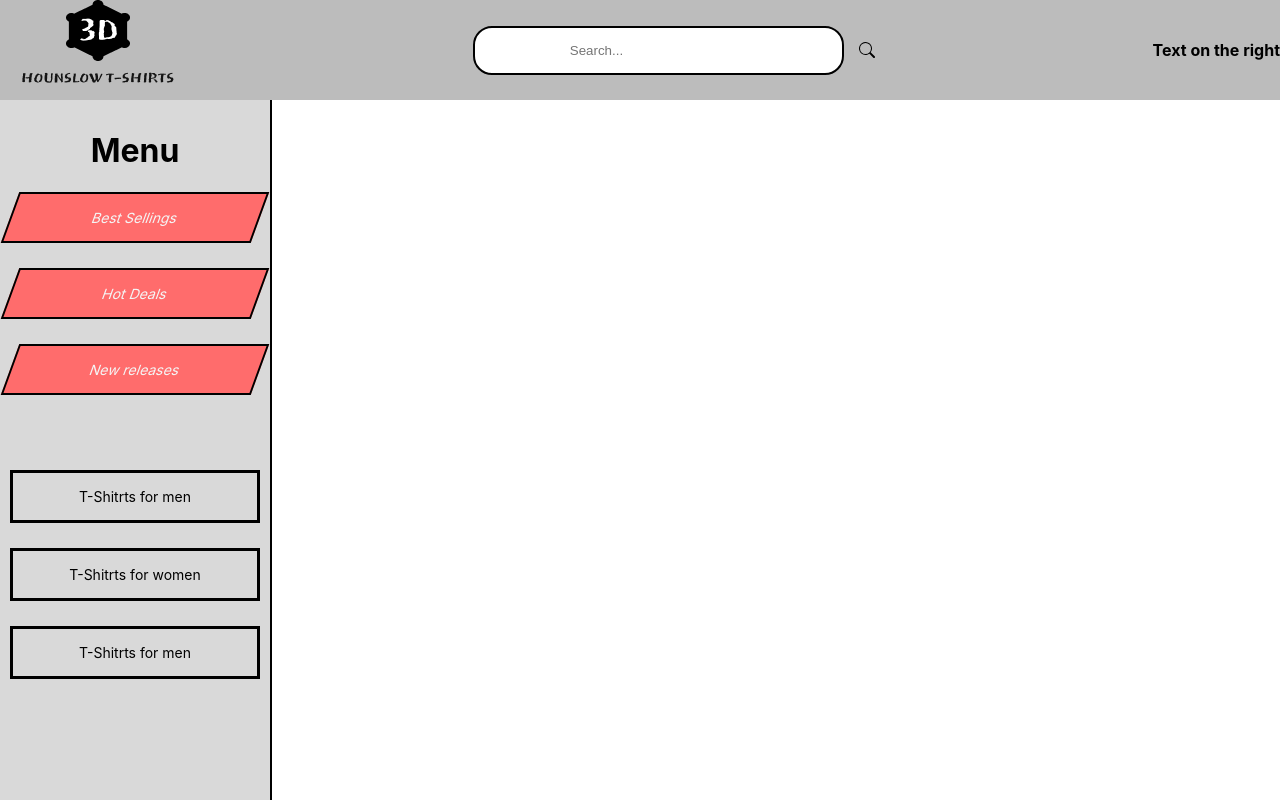
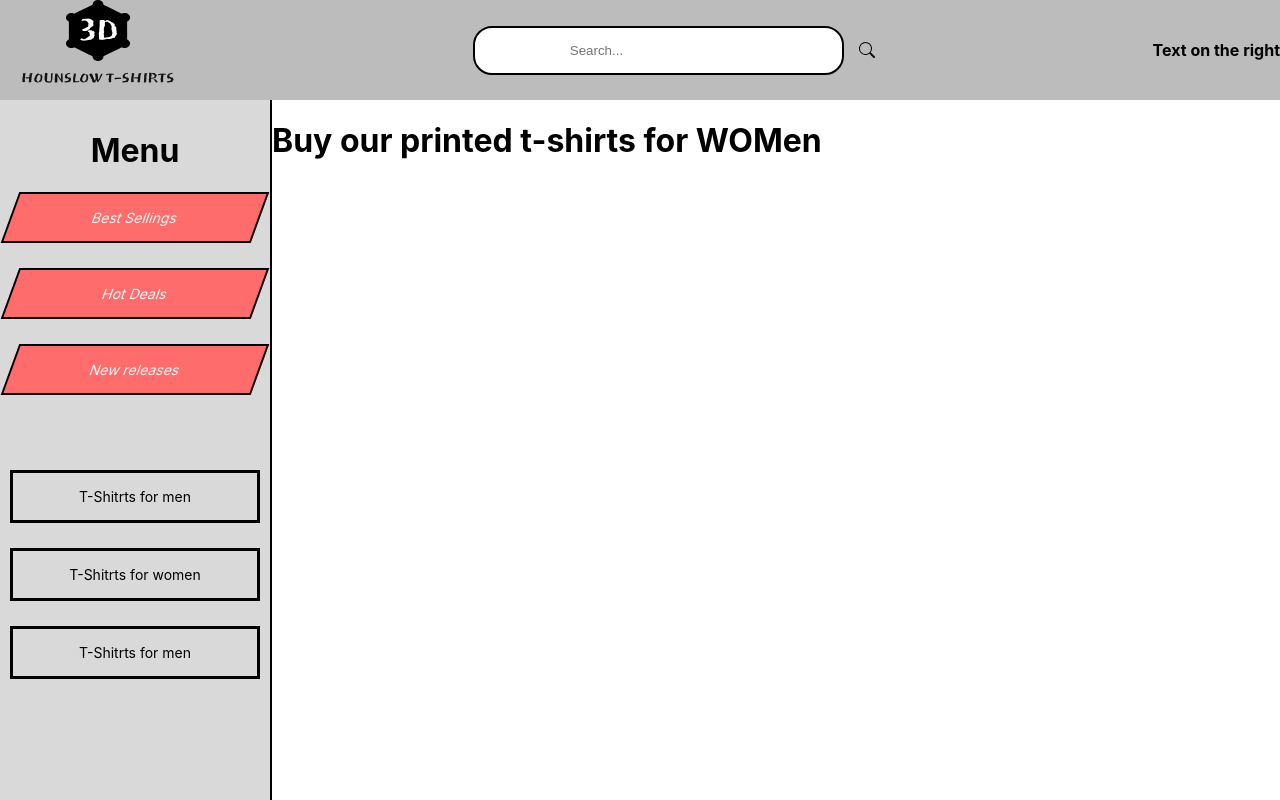
Before and after one commit to Nikiden6/hounslow-t-shirts-v3, a React (Create React App) app: page /t-shirts-for-women in a window 1280 px wide. Shown: the top 800 px of the page. Built offline with nearby package versions, Linux system fonts and the light colour scheme.

Commit message:
Improvements #added div

```diff
--- a/package.json
+++ b/package.json
@@ -11,7 +11,7 @@
     "react-dom": "^18.2.0",
     "react-icons": "^4.8.0",
     "react-router-dom": "^6.11.2",
-    "react-scripts": "5.0.1",
+    "react-scripts": "^2.1.3",
     "web-vitals": "^2.1.4"
   },
   "scripts": {
--- a/src/App.css
+++ b/src/App.css
@@ -1,38 +1,4 @@
-.App {
-  text-align: center;
+.MainSection{
+  display: flex;
+
 }
-
-.App-logo {
-  height: 40vmin;
-  pointer-events: none;
-}
-
-@media (prefers-reduced-motion: no-preference) {
-  .App-logo {
-    animation: App-logo-spin infinite 20s linear;
-  }
-}
-
-.App-header {
-  background-color: #282c34;
-  min-height: 100vh;
-  display: flex;
-  flex-direction: column;
-  align-items: center;
-  justify-content: center;
-  font-size: calc(10px + 2vmin);
-  color: white;
-}
-
-.App-link {
-  color: #61dafb;
-}
-
-@keyframes App-logo-spin {
-  from {
-    transform: rotate(0deg);
-  }
-  to {
-    transform: rotate(360deg);
-  }
-}
--- a/src/App.js
+++ b/src/App.js
@@ -11,6 +11,7 @@ import TShirtsForMen from './Pages/TShirtsForMen.js'
 import TShirtsForWomen from './Pages/TShirtsForWomen.js'
 import TShirtsForKids from './Pages/TShirtsForKids.js'
 import Contact from './Pages/Contact.js';
+import  './App.css'
 
 
 function App() {
@@ -18,6 +19,7 @@ function App() {
 
     <Router>
       <Header />
+      <div className='MainSection'>
         <Navbar />
         <Routes>
           <Route path="/home" element={<Home />} />
@@ -28,8 +30,11 @@ function App() {
           <Route path="/t-shirts-for-women" element={<TShirtsForWomen />} />
           <Route path="/t-shirts-for-kids" element={<TShirtsForKids />} />
           <Route path="/contact" element={<Contact />} />
+
         </Routes>
+      </div>
       <Footer />
+
     </Router>
   );
 }
--- a/src/Components/Header.css
+++ b/src/Components/Header.css
@@ -1,4 +1,4 @@
-header {
+.HeaderSection {
     display: flex;
     align-items: center;
     justify-content: space-between;
--- a/src/Components/Header.js
+++ b/src/Components/Header.js
@@ -7,7 +7,7 @@ import * as BsIcons from "react-icons/bs"
 
 const Header = () => {
     return (
-      <header>
+      <header className='HeaderSection'>
           <Link to = '/home'>
               <img src={logo} alt="Logo" className="logo-image" />
             </Link>
--- a/src/Pages/TShirtsForWomen.js
+++ b/src/Pages/TShirtsForWomen.js
@@ -5,7 +5,7 @@ const TShirtsForWomen = () => {
       <div>
 
         <header>
-          <h1>Buy our printed t-shirts for Men</h1>
+          <h1>Buy our printed t-shirts for WOMen</h1>
         </header>
         <main>
           {/* Add content like featured products, categories, etc. */}
```
Also changed, not shown: 1 other file (tests, documents, lock files or other folders). Lines whose indentation alone changed are shown as unchanged.
